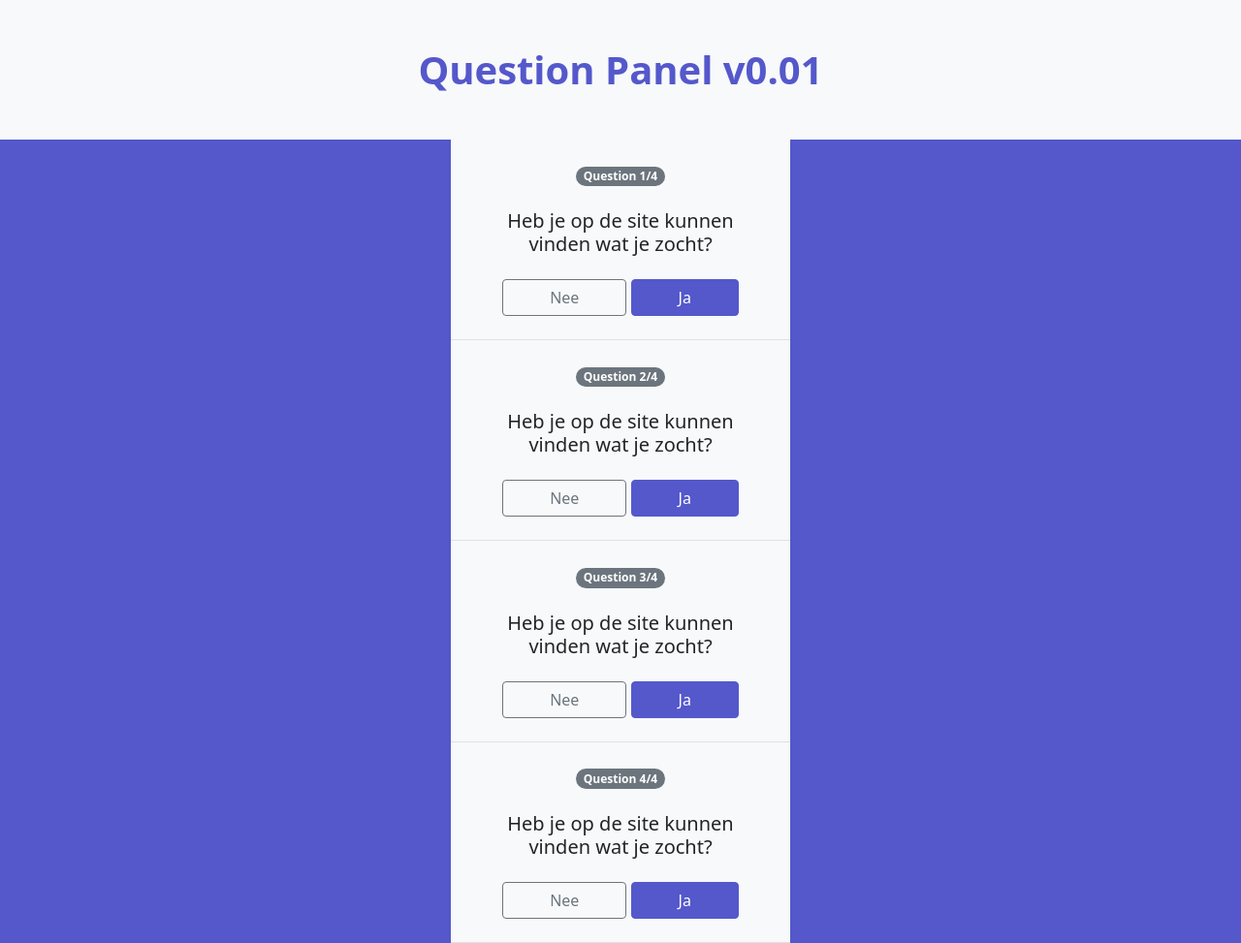
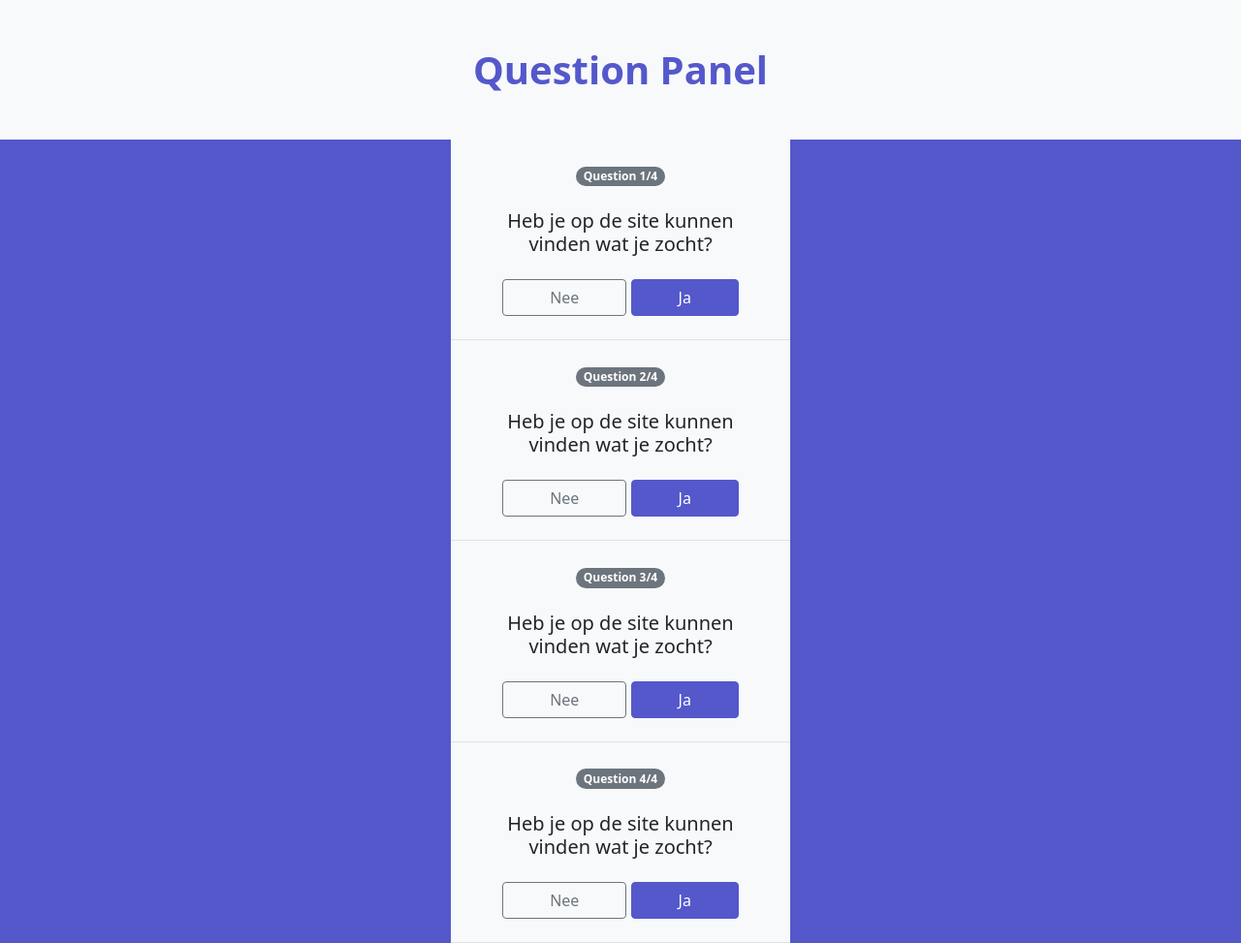
Before and after one commit to splat46/questionPanel, a plain HTML site: page index.html in a window 1280 px wide. Shown: the whole page at 97% size. Drawn offline with nearby package versions, Linux system fonts and the light colour scheme.

```diff
--- a/index.html
+++ b/index.html
@@ -12,7 +12,7 @@
     <title>QuestionPanel</title>
   </head>
   <body class="text-center bg-light">
-    <h1 class="mt-5">Question Panel v0.01</h1>
+    <h1 class="mt-5">Question Panel</h1>
     <div class="section mt-5">
         <div class="container">
             <div class="d-flex justify-content-center">
```
